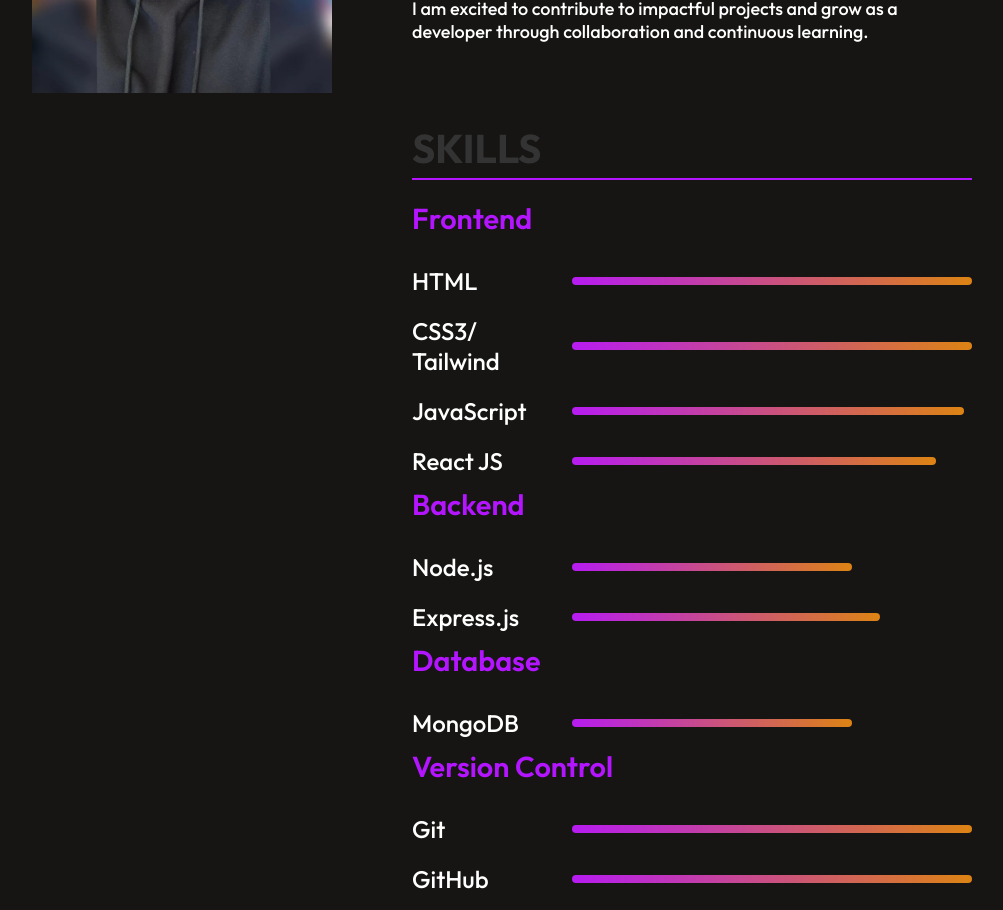
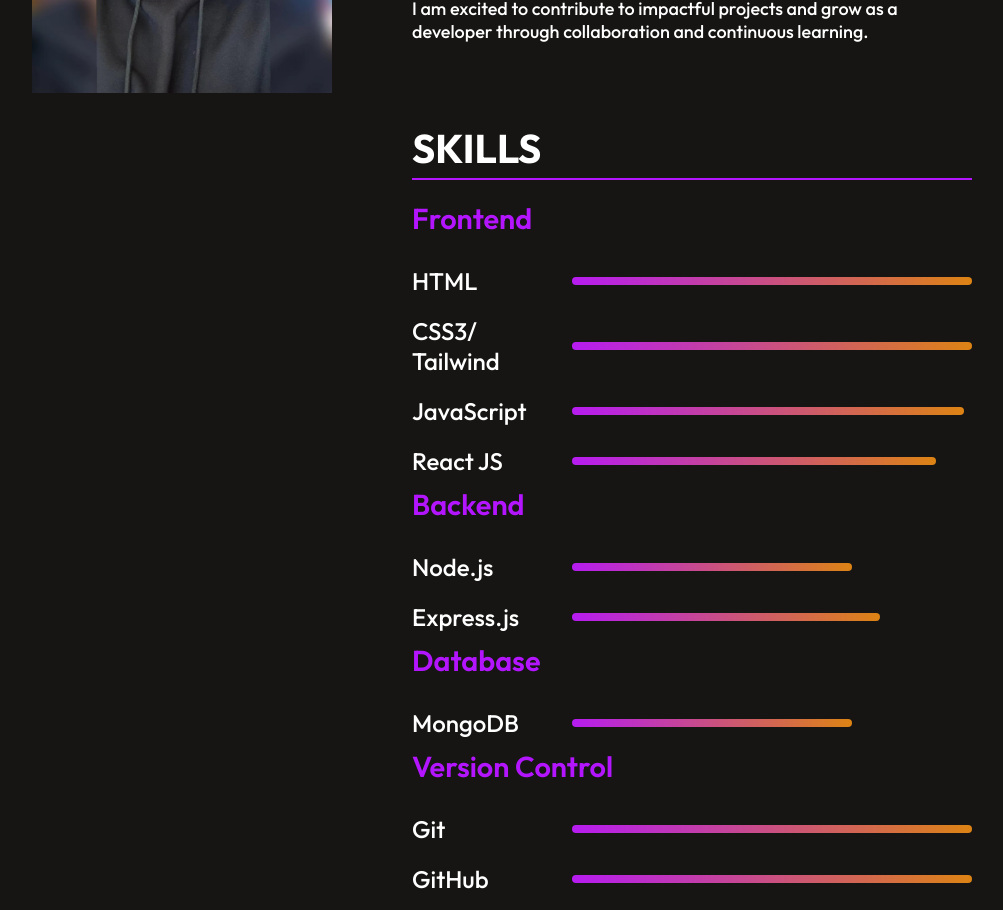
Before and after one commit to gowtham-ggg/My-PortFolio, a React (Create React App) app: page / in a window 1280 px wide. Shown: the part 1200-2110 px from the top of the page, without its empty margins (138-1141 px from the left). Built offline with nearby package versions, Linux system fonts and the light colour scheme.

Commit message:
fixing styles

```diff
--- a/src/components/About/about.css
+++ b/src/components/About/about.css
@@ -56,7 +56,7 @@
   .about-skills h2 {
     font-size: 2.5rem;
     font-weight: 700;
-    color: #333;
+    color: white;
     text-align: left;
     margin-bottom: 10px;
     text-transform: uppercase;
@@ -84,9 +84,7 @@
     align-items: center;
     transition: 0.3s;
   }
-  .about-skill h2{
-    color:  white;
-  }
+
   .about-skill p {
     min-width: 150px;
     font-size: 24px;
```
